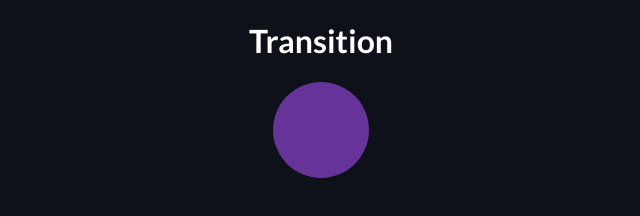
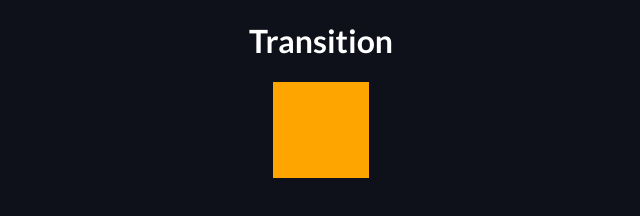
Before and after one commit to eduwebpl/css-techniki-pracy, a plain HTML site: page 33/index.html in a window 1280 px wide. In both pictures the pointer is over the element 640 px from the left and 129 px from the top of the page. Shown: the whole page, without its empty margins (319-959 px from the left). Drawn offline with Linux system fonts and the light colour scheme.

Commit message:
33-finish

```diff
--- a/33/index.html
+++ b/33/index.html
@@ -14,6 +14,7 @@
 
  <div class="circle">
  </div>
+
  <style>
   body {
    display: flex;
@@ -26,6 +27,15 @@
    height: 6rem;
    background: var(--purple);
    border-radius: 3rem;
+   transition: 0.3s background cubic-bezier(0.215, 0.610, 0.355, 1);
+   transition-duration: 0.3s;
+   transition-property: background, border-radius;
+  }
+
+  .circle:hover {
+   cursor: pointer;
+   border-radius: 0;
+   background: var(--orange);
   }
  </style>
 </body>
```
